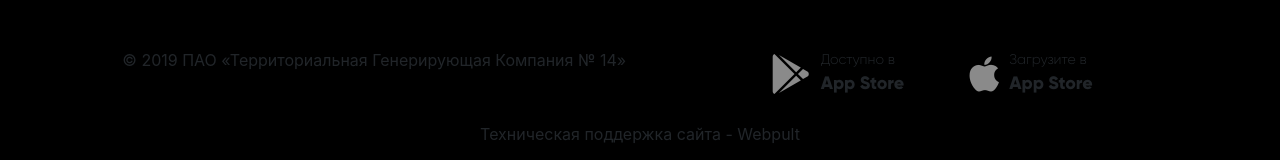
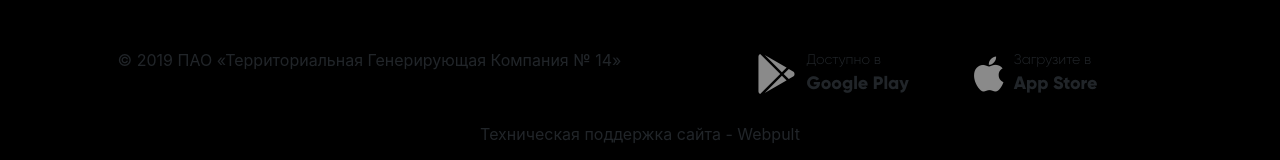
Before and after one commit to lesya1712/test-work-error-correction, a plain HTML site: page index.html in a window 1280 px wide. Shown: the part 1968-2128 px from the top of the page. Drawn offline with Linux system fonts and the light colour scheme.

Commit message:
Update index.html

```diff
--- a/index.html
+++ b/index.html
@@ -202,7 +202,7 @@
                 <p>© 2019 ПАО «Территориальная Генерирующая Компания № 14»</p>
             </div>
             <div class="footer__icons d-flex">
-                <div class="footer__about-icon mt-3 d-flex"> <i class="fab fa-google-play"></i><a class="d-flex flex-column">Доступно в <span>App Store</span></a></div>
+                <div class="footer__about-icon mt-3 d-flex"> <i class="fab fa-google-play"></i><a class="d-flex flex-column">Доступно в <span>Google Play</span></a></div>
 
 
                     <div class="footer__about-icon mt-3 d-flex"> <i class="fab fa-apple"></i><a class="d-flex flex-column">Загрузите в <span>App Store</span></a></div>
```
